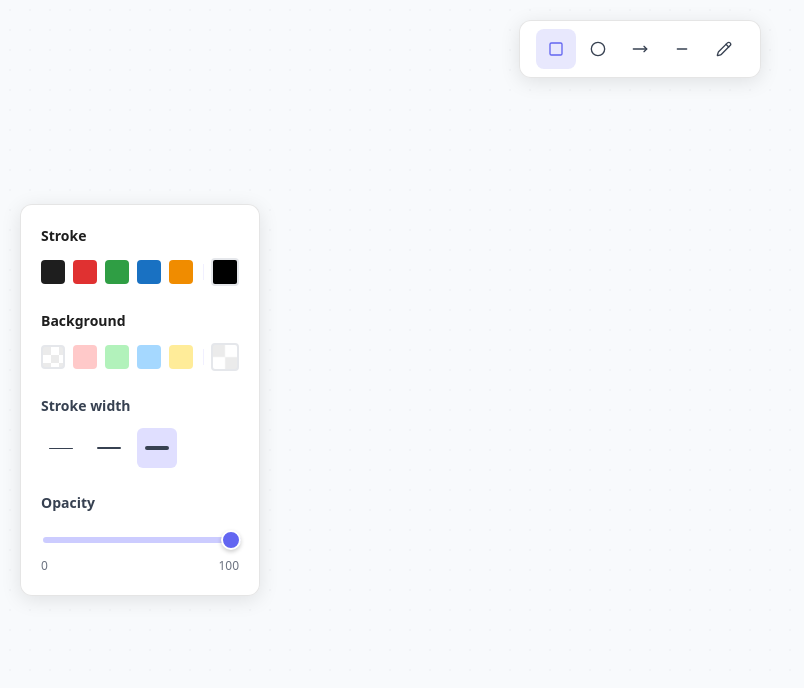
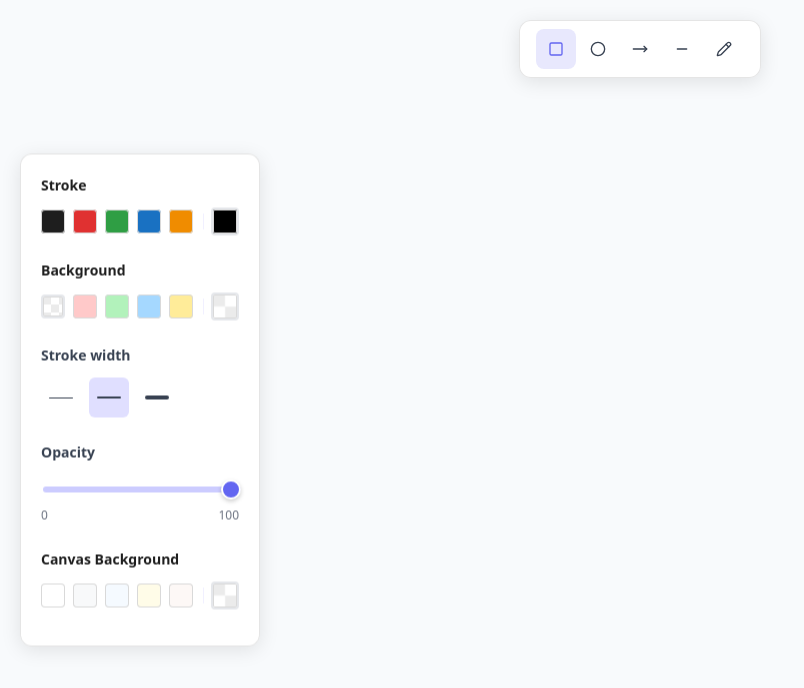
Before and after one commit to duytuann/Paint-lite, a React (Vite) app: page / in a window 1280 px wide. Shown: the top 688 px of the page, without its empty margins (0-804 px from the left). Built offline with nearby package versions, Linux system fonts and the light colour scheme.

Commit message:
feat(canvas): add background color fill, stroke width, and stroke color selection

```diff
--- a/src/App.css
+++ b/src/App.css
@@ -10,6 +10,8 @@
   position: relative;
 }
 
-button:focus {
-  outline: none;
+button:hover,
+button:focus,
+button:focus-visible {
+  outline-style: none !important;
 }
--- a/src/components/canvas/Canvas.css
+++ b/src/components/canvas/Canvas.css
@@ -14,6 +14,7 @@
   height: 100%;
   cursor: crosshair;
   display: block;
+  background: transparent;
 }
 
 .canvas-overlay {
@@ -54,23 +55,9 @@
 .canvas[data-tool="rectangle"],
 .canvas[data-tool="ellipse"],
 .canvas[data-tool="arrow"],
-.canvas[data-tool="line"] {
+.canvas[data-tool="line"],
+.canvas[data-tool="draw"] {
   cursor: crosshair;
-}
-
-/* Canvas background pattern */
-.canvas-container::before {
-  content: "";
-  position: absolute;
-  top: 0;
-  left: 0;
-  right: 0;
-  bottom: 0;
-  background-image: radial-gradient(circle, #e5e7eb 1px, transparent 1px);
-  background-size: 20px 20px;
-  opacity: 0.3;
-  pointer-events: none;
-  z-index: 2;
 }
 
 /* Responsive design */
--- a/src/components/canvas/Canvas.tsx
+++ b/src/components/canvas/Canvas.tsx
@@ -1,9 +1,10 @@
-import React, {useRef, useEffect} from "react";
+import React, {useRef, useEffect, useCallback} from "react";
 import {observer} from "mobx-react-lite";
 import {useToolStore, useCanvasStore} from "@/store";
 import type {ToolType} from "@/types/tools";
 import {ToolTypes} from "@/constants";
 import type {DrawingObject} from "@/store/CanvasStore";
+import {TRANSPARENT} from "@/constants/colors";
 
 import "./Canvas.css";
 
@@ -38,10 +39,13 @@ const Canvas = observer(({activeTool}: CanvasProps) => {
       x: pos.x,
       y: pos.y,
       points: activeTool === ToolTypes.Draw ? [pos] : undefined,
+      strokeColor: toolStore.strokeColor,
+      strokeWidth: toolStore.strokeWidth,
+      backgroundColor: toolStore.backgroundColor,
+      opacity: toolStore.opacity,
     };
 
     canvasStore.setCurrentObject(newObject);
-    // Drawing logic will be implemented based on active tool
   };
 
   const draw = (e: React.MouseEvent<HTMLCanvasElement>) => {
@@ -73,12 +77,18 @@ const Canvas = observer(({activeTool}: CanvasProps) => {
     toolStore.stopDrawing();
   };
 
-  const drawObject = (
+  const drawObject = useCallback((
     ctx: CanvasRenderingContext2D,
     obj: Partial<DrawingObject>
   ) => {
     // Save canvas state to restore later
     ctx.save();
+
+    // Apply drawing styles (color, width, opacity)
+    ctx.strokeStyle = obj.strokeColor || toolStore.currentStrokeStyle;
+    ctx.fillStyle = obj.backgroundColor || toolStore.currentBackgroundStyle;
+    ctx.lineWidth = obj.strokeWidth || toolStore.strokeWidth;
+    ctx.globalAlpha = (obj.opacity || toolStore.opacity) / 100;
 
     switch (obj.type) {
       case ToolTypes.Draw:
@@ -130,6 +140,9 @@ const Canvas = observer(({activeTool}: CanvasProps) => {
 
       case ToolTypes.Rectangle:
         if (obj.width && obj.height) {
+          if (obj.backgroundColor !== TRANSPARENT) {
+            ctx.fillRect(obj.x!, obj.y!, obj.width, obj.height);
+          }
           ctx.strokeRect(obj.x!, obj.y!, obj.width, obj.height);
         }
         break;
@@ -148,6 +161,10 @@ const Canvas = observer(({activeTool}: CanvasProps) => {
             0, // start
             2 * Math.PI // end angle
           );
+          if (obj.backgroundColor !== TRANSPARENT) {
+            ctx.fill();
+          }
+
           ctx.stroke();
         }
         break;
@@ -155,7 +172,7 @@ const Canvas = observer(({activeTool}: CanvasProps) => {
 
     // Restore canvas state (cleanup)
     ctx.restore();
-  };
+  }, [toolStore.currentStrokeStyle, toolStore.currentBackgroundStyle, toolStore.strokeWidth, toolStore.opacity]);
 
   useEffect(() => {
     const redrawCanvas = () => {
@@ -165,7 +182,14 @@ const Canvas = observer(({activeTool}: CanvasProps) => {
       const ctx = canvas.getContext("2d");
       if (!ctx) return;
 
+      // Clear canvas
       ctx.clearRect(0, 0, canvas.width, canvas.height);
+
+      // Apply canvas background color
+      if (canvasStore.canvasBackgroundColor !== TRANSPARENT) {
+        ctx.fillStyle = canvasStore.canvasBackgroundColor;
+        ctx.fillRect(0, 0, canvas.width, canvas.height);
+      }
 
       // Draw all saved objects
       canvasStore.objects.forEach((obj) => {
@@ -178,7 +202,13 @@ const Canvas = observer(({activeTool}: CanvasProps) => {
       }
     };
     redrawCanvas();
-  }, [canvasStore.objects, canvasStore.currentObject, toolStore.isDrawing]);
+  }, [
+    canvasStore.objects,
+    canvasStore.currentObject,
+    canvasStore.canvasBackgroundColor,
+    toolStore.isDrawing,
+    drawObject,
+  ]);
 
   useEffect(() => {
     const canvas = canvasRef.current;
--- a/src/components/color-picker/ColorPicker.css
+++ b/src/components/color-picker/ColorPicker.css
@@ -30,6 +30,7 @@
   align-items: center;
   justify-content: center;
   flex-shrink: 0;
+  box-shadow: inset 0 0 0 1px #d9d9d9;
 }
 
 .color-item:hover {
--- a/src/components/sidebar/Sidebar.tsx
+++ b/src/components/sidebar/Sidebar.tsx
@@ -1,11 +1,23 @@
 import {observer} from "mobx-react-lite";
-import {useToolStore} from "@/store";
-import {STROKE_COLORS, BACKGROUND_COLORS} from "@/constants/colors";
+import {useToolStore, useCanvasStore} from "@/store";
+import {
+  STROKE_COLORS,
+  BACKGROUND_COLORS,
+  CANVAS_BACKGROUND_COLORS,
+  StrokeWidth,
+} from "@/constants/colors";
 import "./Sidebar.css";
 import ColorPicker from "@/components/color-picker/ColorPicker";
 
 const Sidebar = observer(() => {
   const toolStore = useToolStore();
+  const canvasStore = useCanvasStore();
+
+  const strokeWidthOptions = [
+    {width: StrokeWidth.THIN, className: "stroke-thin"},
+    {width: StrokeWidth.MEDIUM, className: "stroke-medium"},
+    {width: StrokeWidth.THICK, className: "stroke-thick"},
+  ];
 
   return (
     <div className="sidebar">
@@ -34,15 +46,17 @@ const Sidebar = observer(() => {
         <div className="sidebar-section">
           <h3 className="sidebar-title">Stroke width</h3>
           <div className="stroke-width-options">
-            <div className="stroke-width-option">
-              <div className="stroke-line stroke-thin"></div>
-            </div>
-            <div className="stroke-width-option">
-              <div className="stroke-line stroke-medium"></div>
-            </div>
-            <div className="stroke-width-option active">
-              <div className="stroke-line stroke-thick"></div>
-            </div>
+            {strokeWidthOptions.map(({width, className}) => (
+              <div
+                key={width}
+                className={`stroke-width-option ${
+                  toolStore.strokeWidth === width ? "active" : ""
+                }`}
+                onClick={() => toolStore.setStrokeWidth(width)}
+              >
+                <div className={`stroke-line ${className}`}></div>
+              </div>
+            ))}
           </div>
         </div>
 
@@ -54,7 +68,8 @@ const Sidebar = observer(() => {
               type="range"
               min="0"
               max="100"
-              defaultValue="100"
+              value={toolStore.opacity}
+              onChange={(e) => toolStore.setOpacity(Number(e.target.value))}
               className="slider"
             />
             <div className="opacity-labels">
@@ -63,6 +78,16 @@ const Sidebar = observer(() => {
             </div>
           </div>
         </div>
+
+        {/* Canvas Background Section */}
+        <div className="sidebar-section">
+          <ColorPicker
+            currentColor={canvasStore.canvasBackgroundColor}
+            onColorChange={canvasStore.setCanvasBackgroundColor}
+            label="Canvas Background"
+            colors={CANVAS_BACKGROUND_COLORS}
+          />
+        </div>
       </div>
     </div>
   );
--- a/src/components/toolbar/Toolbar.css
+++ b/src/components/toolbar/Toolbar.css
@@ -31,6 +31,7 @@
   transition: all 0.2s ease;
   font-size: 16px;
   padding: 0;
+  outline: none;
 }
 
 .toolbar-button:hover {
--- a/src/constants/colors.ts
+++ b/src/constants/colors.ts
@@ -1,7 +1,14 @@
+export enum StrokeWidth {
+  THIN = 1,
+  MEDIUM = 2,
+  THICK = 4,
+}
+
 // Default tool settings
 export const DEFAULT_STROKE_COLOR = "#000000";
 export const DEFAULT_BACKGROUND_COLOR = "transparent";
-export const DEFAULT_STROKE_WIDTH = 2;
+export const DEFAULT_CANVAS_BACKGROUND_COLOR = "transparent";
+export const DEFAULT_STROKE_WIDTH = StrokeWidth.MEDIUM;
 export const DEFAULT_OPACITY = 100;
 
 // Special color values
@@ -22,3 +29,11 @@ export const BACKGROUND_COLORS = [
   "#a5d8ff",
   "#ffec99",
 ];
+
+export const CANVAS_BACKGROUND_COLORS = [
+  "#ffffff",
+  "#f8f9fa",
+  "#f5faff",
+  "#fffce8",
+  "#fdf8f6",
+];
--- a/src/store/CanvasStore.ts
+++ b/src/store/CanvasStore.ts
@@ -1,4 +1,5 @@
 import {makeAutoObservable} from "mobx";
+import {DEFAULT_CANVAS_BACKGROUND_COLOR} from "@/constants/colors";
 
 export interface DrawingObject {
   id: string;
@@ -10,12 +11,19 @@ export interface DrawingObject {
   endX?: number;
   endY?: number;
   points?: Array<{x: number; y: number}>;
+  strokeColor?: string;
+  strokeWidth?: number;
+  backgroundColor?: string;
+  opacity?: number;
 }
 
 export class CanvasStore {
   // Canvas dimensions
   width = 0;
   height = 0;
+
+  // Canvas background
+  canvasBackgroundColor = DEFAULT_CANVAS_BACKGROUND_COLOR;
 
   // Drawing objects
   objects: DrawingObject[] = [];
@@ -36,6 +44,10 @@ export class CanvasStore {
   setCanvasDimensions = (width: number, height: number) => {
     this.width = width;
     this.height = height;
+  };
+
+  setCanvasBackgroundColor = (color: string) => {
+    this.canvasBackgroundColor = color;
   };
 
   addObject = (object: DrawingObject) => {
--- a/src/store/ToolStore.ts
+++ b/src/store/ToolStore.ts
@@ -6,6 +6,7 @@ import {
   DEFAULT_BACKGROUND_COLOR,
   DEFAULT_STROKE_WIDTH,
   DEFAULT_OPACITY,
+  StrokeWidth,
 } from "@/constants/colors";
 import {hexToRgba} from "@/utils/color";
 
@@ -16,7 +17,7 @@ export class ToolStore {
   // Drawing properties
   strokeColor = DEFAULT_STROKE_COLOR;
   backgroundColor = DEFAULT_BACKGROUND_COLOR;
-  strokeWidth = DEFAULT_STROKE_WIDTH;
+  strokeWidth: StrokeWidth = DEFAULT_STROKE_WIDTH;
   opacity = DEFAULT_OPACITY;
 
   constructor() {
@@ -45,7 +46,7 @@ export class ToolStore {
     this.backgroundColor = color;
   };
 
-  setStrokeWidth = (width: number) => {
+  setStrokeWidth = (width: StrokeWidth) => {
     this.strokeWidth = width;
   };
 
```
